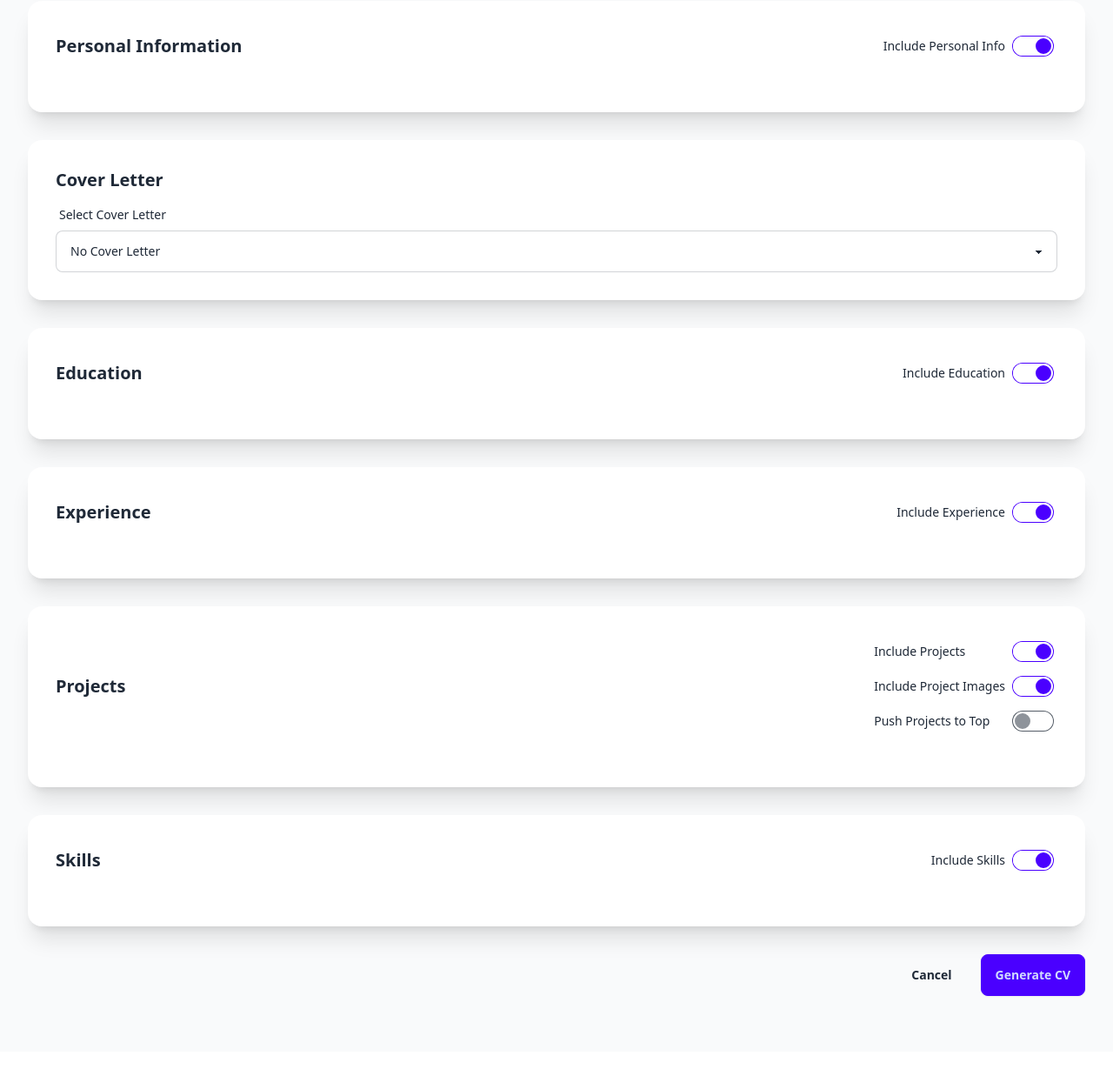
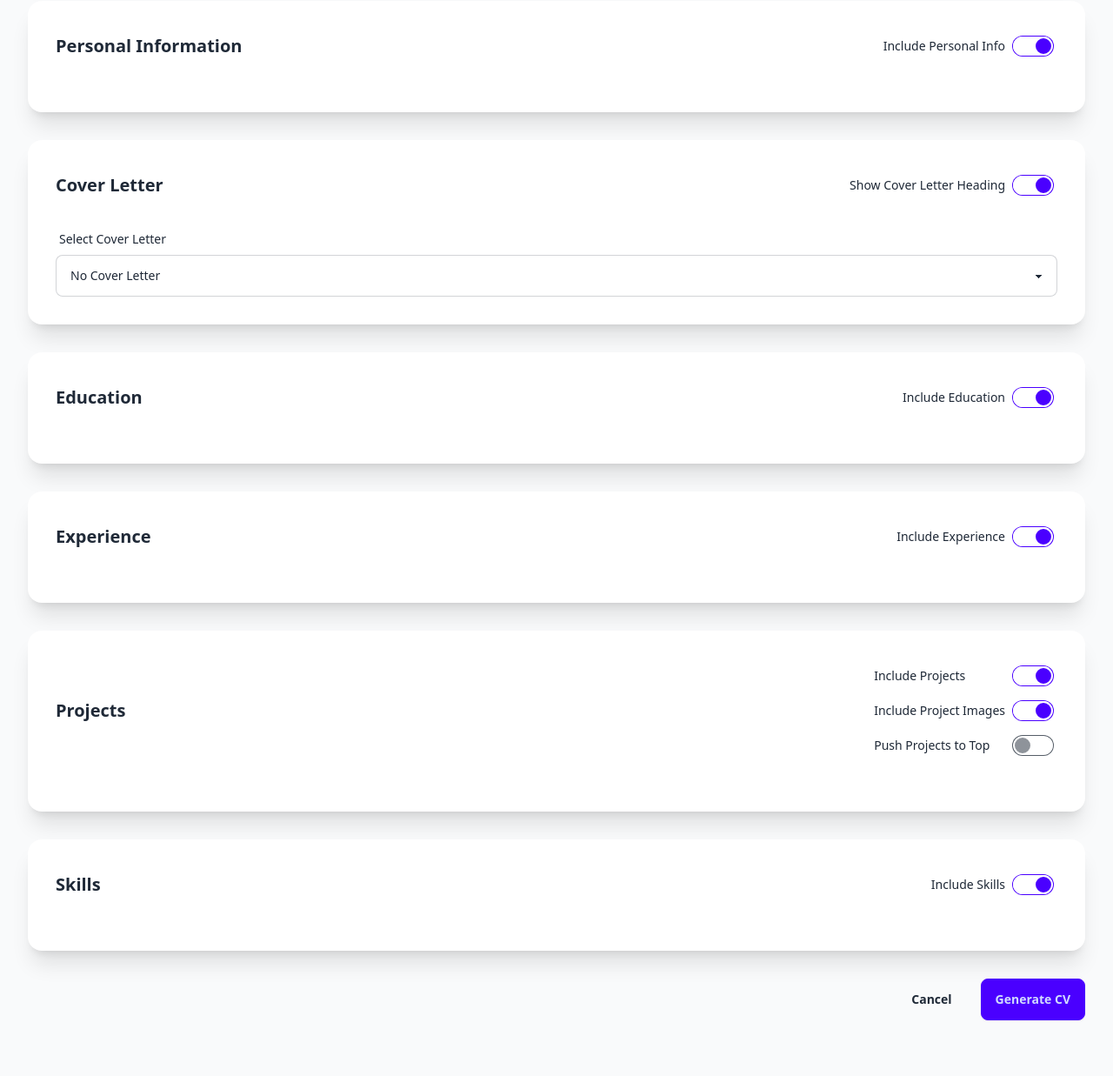
Before and after one commit to koljapluemer/cvcvcv, a Django app: page /cv/create/ in a window 1280 px wide. Shown: the part 423-1660 px from the top of the page at 87% size. Before the commit the page ends 1569 px from the top, so only its background shows below. Run offline with Django 5.2, Linux system fonts and the light colour scheme; data that the repository does not hold is empty; some libraries are stand-ins or nearby versions.

Commit message:
allow hiding cover letter title

```diff
--- a/cv/templates/cv/cv_form.html
+++ b/cv/templates/cv/cv_form.html
@@ -63,7 +63,15 @@
         <!-- Cover Letter Section -->
         <div class="card bg-base-100 shadow-xl">
             <div class="card-body">
-                <h2 class="card-title">Cover Letter</h2>
+                <div class="flex justify-between items-center mb-4">
+                    <h2 class="card-title">Cover Letter</h2>
+                    <div class="form-control">
+                        <label class="label cursor-pointer">
+                            <span class="label-text mr-2">Show Cover Letter Heading</span>
+                            <input type="checkbox" name="show_cover_letter_heading" class="toggle toggle-primary" checked>
+                        </label>
+                    </div>
+                </div>
                 <div class="form-control">
                     <label class="label" for="cover_letter">
                         <span class="label-text">Select Cover Letter</span>
--- a/cv/templates/cv/cv_template.html
+++ b/cv/templates/cv/cv_template.html
@@ -162,7 +162,9 @@
     <!-- Cover Letter -->
     {% if cover_letter %}
     <div class="section">
+        {% if show_cover_letter_heading %}
         <div class="section-title">Cover Letter</div>
+        {% endif %}
         <div class="cover-letter-content markdown-content">
             {{ cover_letter.content|markdown }}
         </div>
--- a/cv/views.py
+++ b/cv/views.py
@@ -494,6 +494,7 @@ def cv_generate(request):
         'include_education': request.POST.get('include_education') == 'on',
         'include_experience': request.POST.get('include_experience') == 'on',
         'include_personal_info': request.POST.get('include_personal_info') == 'on',
+        'show_cover_letter_heading': request.POST.get('show_cover_letter_heading') == 'on',
         'current_site': current_site,
         'section_titles': {
             'experience': 'Experience' if language == 'en' else 'Arbeitserfahrung',
```
